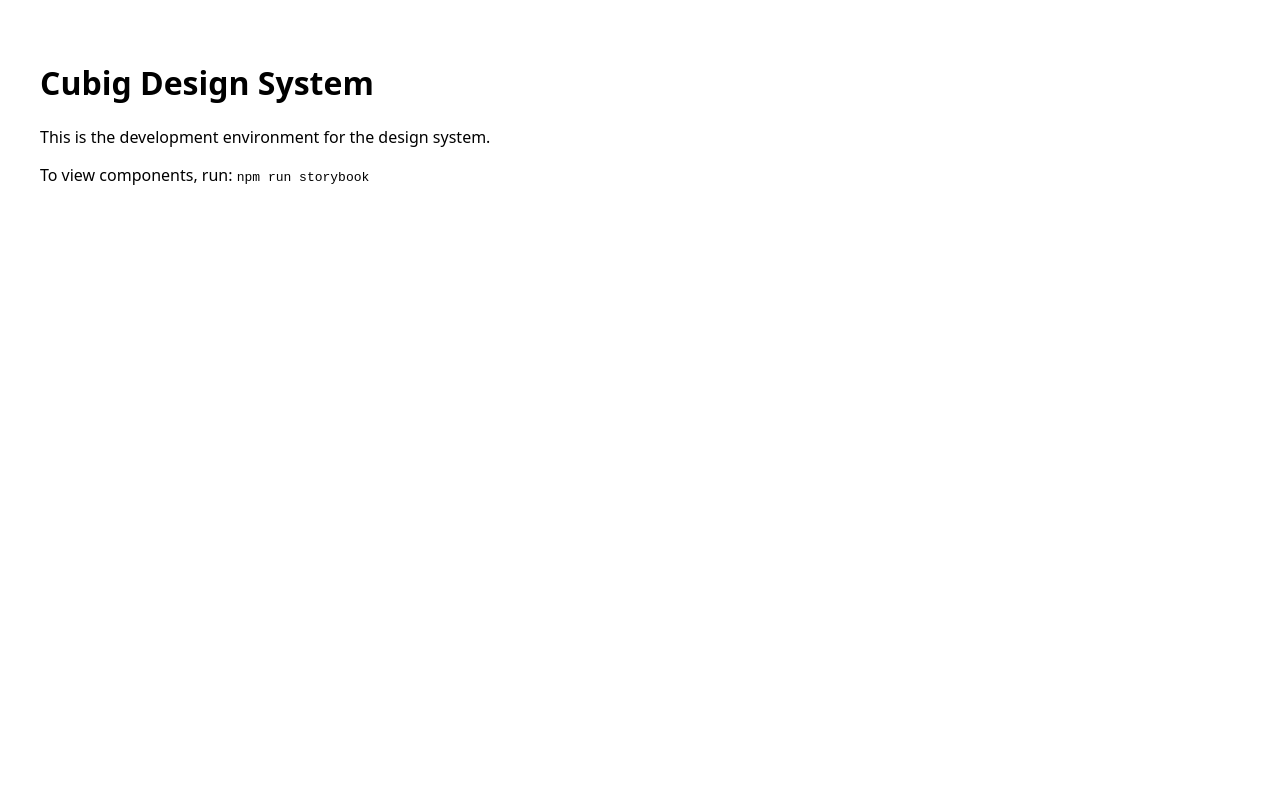
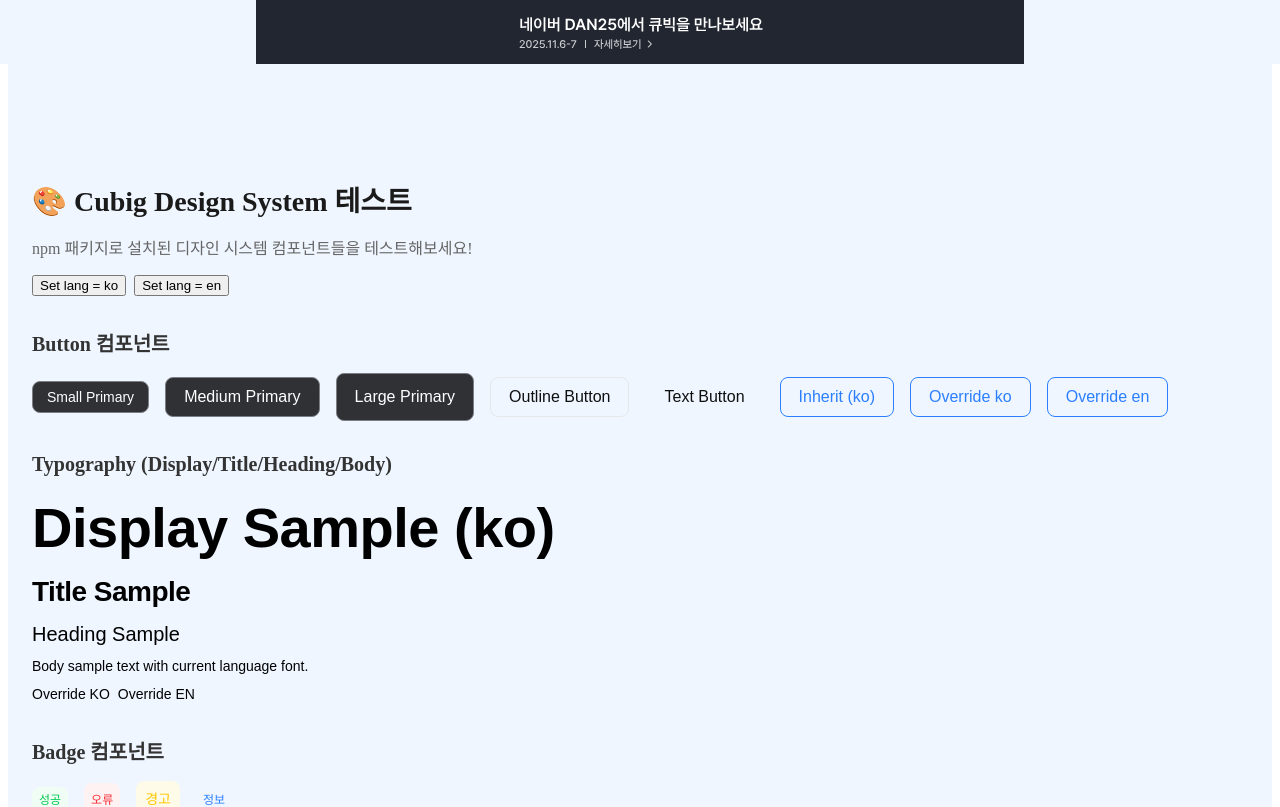
Before and after one commit to cubigcorp/design-system-template, a React (Vite) app: page / in a window 1280 px wide. Shown: the top 807 px of the page. Built offline with nearby package versions, Linux system fonts and the light colour scheme.

Commit message:
fix: top banner 배경 수정

```diff
--- a/package.json
+++ b/package.json
@@ -1,6 +1,6 @@
 {
   "name": "@cubig/design-system",
-  "version": "0.21.14",
+  "version": "0.21.15",
   "description": "A comprehensive design system built with React, TypeScript, and styled-components. Includes Label, Description, Input, TextField, Checkbox components with dynamic trailing icons and responsive design tokens.",
   "keywords": [
     "design-system",
--- a/src/App.tsx
+++ b/src/App.tsx
@@ -1,5 +1,4 @@
 import React from "react";
-import "./App.css";
 import styled from "styled-components";
 import {
   SolidButton,
@@ -7,11 +6,14 @@ import {
   TextButton,
   Badge,
   Chip,
+  TopBannerList,
   color,
   spacing,
   fontSize,
   typography,
 } from ".";
+import BannerSample from "./assets/images/banner_sample.svg";
+import BannerSample2 from "./assets/images/llmcapsule_banner_dan25.svg";
 
 function App() {
   const [lang, setLang] = React.useState<"ko" | "en">("ko");
@@ -24,6 +26,22 @@ function App() {
   }, [lang]);
 
   return (
+    <Page>
+      <TopBannerList
+        banners={[
+          {
+            src: BannerSample,
+            link: "https://example.com/1",
+            backgroundColor: color.blue["50"],
+          },
+          {
+            src: BannerSample2,
+            link: "https://example.com/2",
+            backgroundColor: color.blue["50"],
+          },
+        ]}
+        interval={4000}
+      />
       <div className="App" style={{ padding: 24 }}>
         <header style={{ marginBottom: 32 }}>
           <h1
@@ -287,7 +305,10 @@ function App() {
             )}
           </section>
         </main>
+        {/* 스크롤 테스트용 filler */}
+        <div style={{ height: 1200 }} />
       </div>
+    </Page>
   );
 }
 
@@ -307,4 +328,10 @@ const TypoBody = styled.div<{ $lang: "ko" | "en" }>`
   ${({ $lang }) => typography($lang, "body2", "regular")}
 `;
 
+const Page = styled.div`
+  background-color: ${color.blue["50"]};
+  min-height: 100vh;
+  padding-top: 64px; /* TopBanner fixed 공간 확보 */
+`;
+
 export default App;
--- a/src/components/TopBanner/TopBanner.tsx
+++ b/src/components/TopBanner/TopBanner.tsx
@@ -96,12 +96,21 @@ const BannerContainer = styled.div<{
   align-items: center;
   justify-content: center;
   z-index: 1000;
+
+  backface-visibility: hidden;
+  -webkit-backface-visibility: hidden;
+  transform: translateZ(0);
+  -webkit-transform: translateZ(0);
+  will-change: transform;
+  contain: paint;
+  isolation: isolate;
 `;
 
 const BannerImage = styled.img`
   width: 100%;
   height: 100%;
   object-fit: contain;
+  cursor: pointer;
 `;
 
 const ErrorMessage = styled.div`
--- a/src/components/TopBanner/TopBannerList.tsx
+++ b/src/components/TopBanner/TopBannerList.tsx
@@ -9,7 +9,10 @@ const TopBannerList: React.FC<TopBannerListProps> = ({
   ...props
 }) => {
   const [currentIndex, setCurrentIndex] = useState(0);
-  const [isTransitioning, setIsTransitioning] = useState(false);
+  const [prevIndex, setPrevIndex] = useState<number | null>(null);
+  const [isCrossfading, setIsCrossfading] = useState(false);
+  const [isCurrentVisible, setIsCurrentVisible] = useState(true);
+  const FADE_DURATION_MS = 400;
 
   // 날짜 범위에 맞는 배너들만 필터링
   const validBanners = useMemo(() => {
@@ -30,6 +33,9 @@ const TopBannerList: React.FC<TopBannerListProps> = ({
   // validBanners가 변경되면 currentIndex 리셋
   useEffect(() => {
     setCurrentIndex(0);
+    setPrevIndex(null);
+    setIsCrossfading(false);
+    setIsCurrentVisible(true);
   }, [validBanners]);
 
   // 배너 자동 전환
@@ -37,15 +43,24 @@ const TopBannerList: React.FC<TopBannerListProps> = ({
     if (validBanners.length <= 1) return;
 
     const timer = setInterval(() => {
-      setIsTransitioning(true);
+      const nextIndex = (currentIndex + 1) % validBanners.length;
+      setPrevIndex(currentIndex);
+      setCurrentIndex(nextIndex);
+      setIsCrossfading(true);
+      setIsCurrentVisible(false); // 새 배너는 0에서 시작
+      // 다음 프레임에 1로 전환하여 애니메이션 트리거
       setTimeout(() => {
-        setCurrentIndex((prev) => (prev + 1) % validBanners.length);
-        setIsTransitioning(false);
-      }, 300); // fade-out 시간
+        setIsCurrentVisible(true);
+      }, 0);
+      // 애니메이션 종료 후 이전 배너 제거
+      setTimeout(() => {
+        setPrevIndex(null);
+        setIsCrossfading(false);
+      }, FADE_DURATION_MS);
     }, interval);
 
     return () => clearInterval(timer);
-  }, [validBanners.length, interval]);
+  }, [validBanners.length, interval, currentIndex]);
 
   // 유효한 배너가 없으면 렌더링하지 않음
   if (validBanners.length === 0) {
@@ -56,9 +71,35 @@ const TopBannerList: React.FC<TopBannerListProps> = ({
 
   return (
     <BannerWrapper>
-      <FadeContainer $isVisible={!isTransitioning}>
+      {prevIndex !== null && validBanners[prevIndex] && (
+        <Layer
+          style={{
+            opacity: isCrossfading ? 0 : 1,
+            transition: `opacity ${FADE_DURATION_MS}ms ease`,
+            pointerEvents: "none",
+          }}
+        >
+          <TopBanner
+            key={`prev-${validBanners[prevIndex].src}`}
+            src={validBanners[prevIndex].src}
+            link={validBanners[prevIndex].link}
+            startDate={validBanners[prevIndex].startDate}
+            endDate={validBanners[prevIndex].endDate}
+            backgroundColor={validBanners[prevIndex].backgroundColor}
+            {...props}
+          />
+        </Layer>
+      )}
+      <Layer
+        style={{
+          opacity: isCurrentVisible ? 1 : 0.5,
+          transition: `opacity ${FADE_DURATION_MS}ms ease`,
+          pointerEvents: "auto",
+        }}
+        key={`curr-layer-${currentBanner.src}`}
+      >
         <TopBanner
-          key={currentBanner.src}
+          key={`curr-${currentBanner.src}`}
           src={currentBanner.src}
           link={currentBanner.link}
           startDate={currentBanner.startDate}
@@ -66,7 +107,7 @@ const TopBannerList: React.FC<TopBannerListProps> = ({
           backgroundColor={currentBanner.backgroundColor}
           {...props}
         />
-      </FadeContainer>
+      </Layer>
     </BannerWrapper>
   );
 };
@@ -77,11 +118,13 @@ const BannerWrapper = styled.div`
   height: 64px;
 `;
 
-const FadeContainer = styled.div<{ $isVisible: boolean }>`
+const Layer = styled.div`
+  position: fixed;
+  top: 0;
+  left: 0;
   width: 100%;
-  height: 100%;
-  opacity: ${({ $isVisible }) => ($isVisible ? 1 : 0.5)};
-  transition: opacity 0.3s ease-in-out;
+  height: 64px;
+  z-index: 1000;
 `;
 
 TopBannerList.displayName = "TopBannerList";
--- a/src/main.tsx
+++ b/src/main.tsx
@@ -1,19 +1,6 @@
 import React from "react";
 import ReactDOM from "react-dom/client";
-
-function App() {
-  return (
-    <div style={{ padding: "2rem", fontFamily: "system-ui" }}>
-      <h1>Cubig Design System</h1>
-      <p>
-        This is the development environment for the design system.
-      </p>
-      <p>
-        To view components, run: <code>npm run storybook</code>
-      </p>
-    </div>
-  );
-}
+import App from "./App";
 
 ReactDOM.createRoot(document.getElementById("root")!).render(
   <React.StrictMode>
```
Lines whose indentation alone changed are shown as unchanged.
